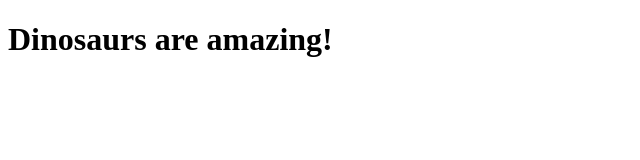
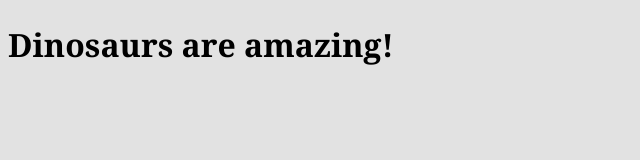
Before and after one commit to JakeAsiddao/intro-to-github, a plain HTML site: page index.html in a window 1280 px wide. Shown: the whole page, without its empty margins (0-640 px from the left). Drawn offline with Linux system fonts and the light colour scheme.

Commit message:
Added some CSS

```diff
--- /dev/null
+++ b/css/general.css
@@ -0,0 +1,4 @@
+html {
+    background-color:#e2e2e2;
+    font:normal 100%/1.5 georgia, serif;
+}
--- a/index.html
+++ b/index.html
@@ -3,7 +3,7 @@
 <head>
     <meta charset="utf-8">
     <title>Dinosaurs Rock!</title>
-
+    <link href="css/general.css" rel="stylesheet">
 </head>
 
 <body>
```
